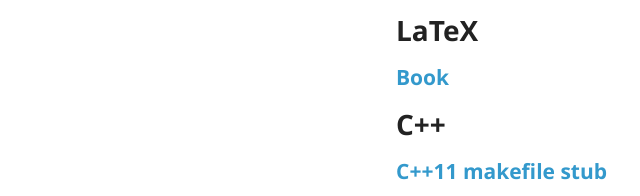
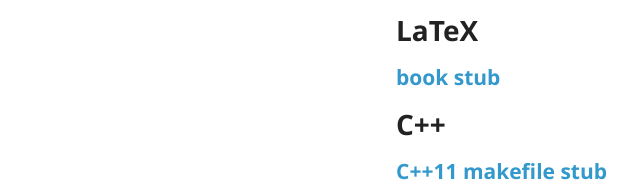
Before and after one commit to siegfriedzoetzsche/siegfriedzoetzsche.github.io, a plain HTML site: page index.html in a window 1280 px wide. Shown: the part 137-333 px from the top of the page, 174-814 px from the left. Drawn offline with Linux system fonts and the light colour scheme; a web font is replaced by a local one.

Commit message:
Updated index.html

```diff
--- a/index.html
+++ b/index.html
@@ -27,7 +27,7 @@
 	<h1>
 	  <a id="latex" class="anchor" href="#latex" aria-hidden="true"><span class="octicon octicon-link"></span></a>LaTeX</h1>
 	<h2>
-	  <a href="https://github.com/siegfriedzoetzsche/LaTeXBookStub">Book</a></h2>
+	  <a href="https://github.com/siegfriedzoetzsche/LaTeXBookStub">book stub</a></h2>
 	<!-- <h2> -->
 	<!--   <a href="https://github.com/siegfriedzoetzsche/LaTeXBeamerStub">Beamer</a></h2> -->
 
```
